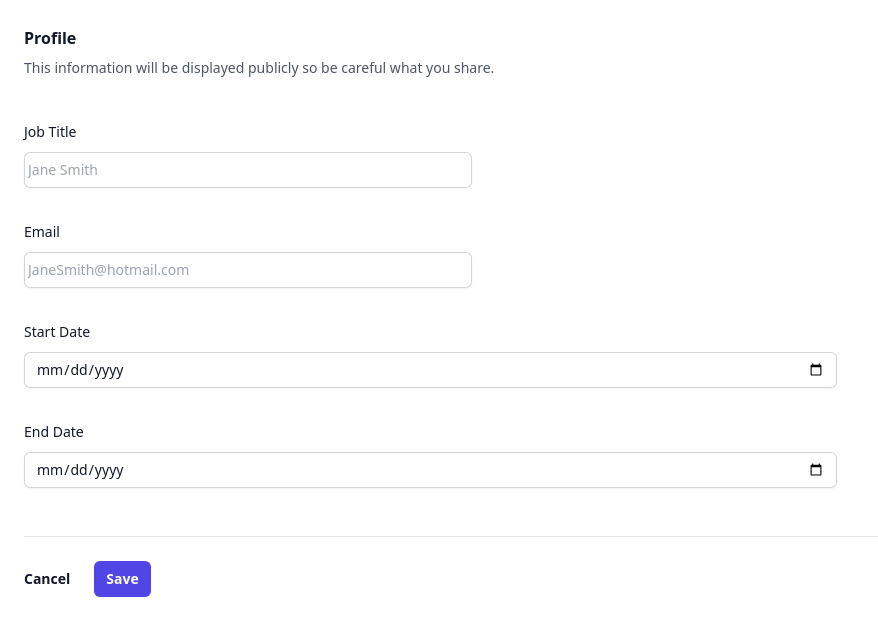
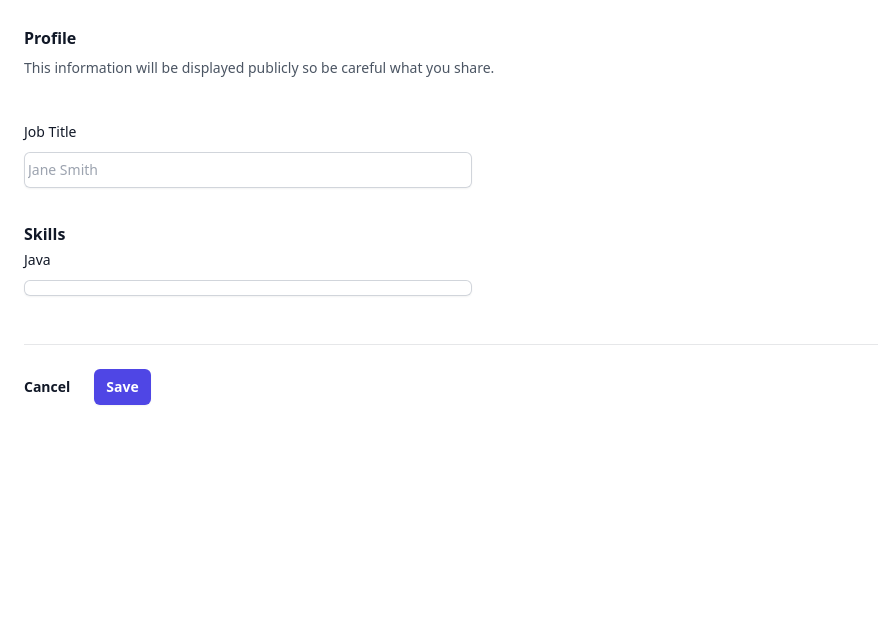
Before and after one commit to Lauro235/tech-skills-api, a Next.js app: page / in a window 1280 px wide. Shown: the top 636 px of the page, without its empty margins (0-878 px from the left). Built offline with nearby package versions, Linux system fonts and the light colour scheme.

Commit message:
form updated MVP

```diff
--- a/app/page.js
+++ b/app/page.js
@@ -110,6 +110,29 @@
               </div>
             </div>
             <div className="sm:col-span-4">
+              <h2 className="text-base font-semibold leading-7 text-gray-900">
+                Skills
+              </h2>
+              <label
+                htmlFor="skills"
+                className="block text-sm font-medium leading-6 text-gray-900"
+              >
+                Java
+              </label>
+              <div className="mt-2">
+                <div className="flex rounded-md shadow-sm ring-1 ring-inset ring-gray-300 focus-within:ring-2 focus-within:ring-inset focus-within:ring-indigo-600 sm:max-w-md">
+                  <input
+                    type="checkbox"
+                    name="skills"
+                    id="skills"
+                    autoComplete="job title"
+                    className="block flex-1 border-0 bg-transparent py-1.5 pl-1 text-gray-900 placeholder:text-gray-400 focus:ring-0 sm:text-sm sm:leading-6"
+                  />
+                </div>
+              </div>
+            </div>
+
+            {/* <div className="sm:col-span-4">
               <label
                 htmlFor="email"
                 className="block text-sm font-medium leading-6 text-gray-900"
@@ -128,9 +151,8 @@
                   />
                 </div>
               </div>
-            </div>
-
-            <div className="sm:col-span-4">
+            </div> */}
+            {/*<div className="sm:col-span-4">
               <label
                 htmlFor="start date"
                 className="block text-sm font-medium leading-6 text-gray-900"
@@ -161,12 +183,9 @@
                   className="block w-full rounded-md border-0 text-gray-900 shadow-sm ring-1 ring-inset ring-gray-300 placeholder:text-gray-400 focus:ring-2 focus:ring-inset focus:ring-indigo-600 sm:py-1.5 sm:text-sm sm:leading-6"
                 />
               </div>
-            </div>
-
+            </div> */}
           </div>
         </div>
-
-
       </div>
 
       <div className="mt-6 flex items-center justify-start gap-x-6">
```
